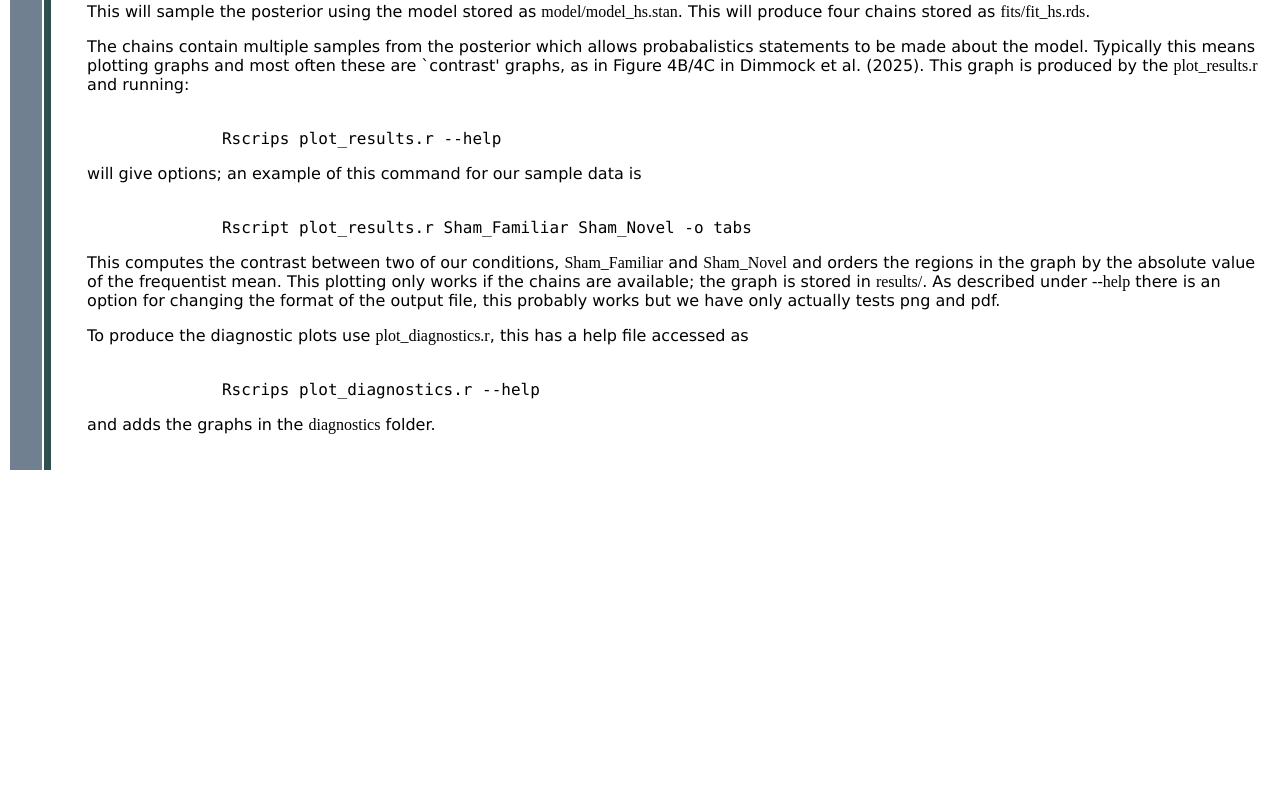
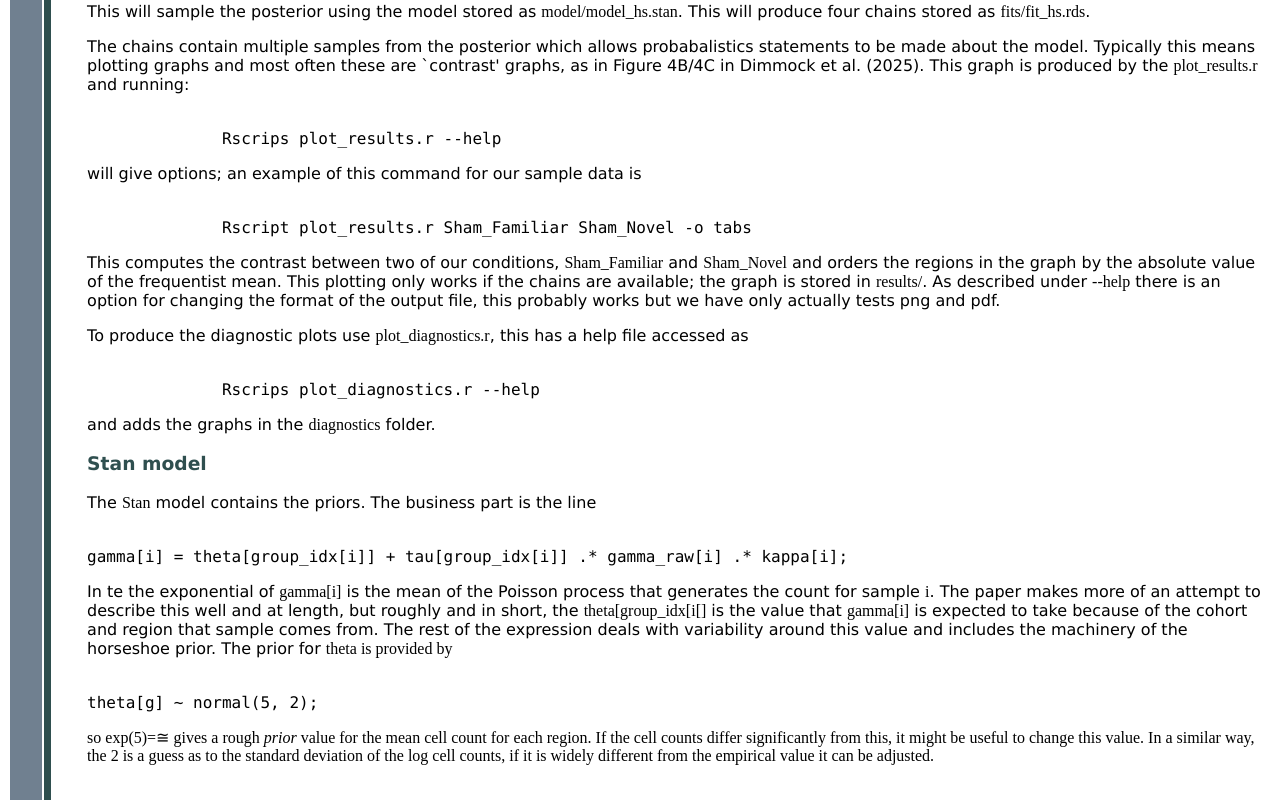
Before and after one commit to BayesianCellCounts/BayesianCellCounts.github.io, a plain HTML site: page r_example.html in a window 1280 px wide. Shown: the part 589-1399 px from the top of the page. Before the commit the page ends 1069 px from the top, so only its background shows below. Drawn offline with Linux system fonts and the light colour scheme; a web font is replaced by a local one.

Commit message:
add note on priors

```diff
--- a/r_example.html
+++ b/r_example.html
@@ -25,7 +25,6 @@
       <td width="15"></td>
       <td>
         <h1 style="color: darkslategrey">Bayesian Cell Counts</h1>
-
         <h2 style="color: darkslategrey">R example</h2>
 	<p>We have provided an example of our analysis that is hopefully easy to translate to other examples. This is in:</p>
 	<p><a href="https://github.com/BayesianCellCounts/R_example">github.com/BayesianCellCounts/R_example</a></p>
@@ -77,7 +76,27 @@ if the chains are available; the graph is stored in <span ttf>results/</span>. A
 	      Rscrips plot_diagnostics.r --help
 </code></pre>
 and adds the graphs in the <span ttf>diagnostics</span> folder.</p>
-        <p><br></p>
+        <h3 style="color: darkslategrey">Stan model</h3>
+	<p>The <span ttf>Stan</span> model contains the priors. The business part is the line
+<pre><code>
+gamma[i] = theta[group_idx[i]] + tau[group_idx[i]] .* gamma_raw[i] .* kappa[i];
+</code></pre> In te the exponential of <span ttf>gamma[i]</span> is
+the mean of the Poisson process that generates the count for
+sample <span ttf>i</span>. The paper makes more of an attempt to
+describe this well and at length, but roughly and in short,
+the <span ttf>theta[group_idx[i[]</span> is the value
+that <span ttf>gamma[i]</span> is expected to take because of the
+cohort and region that sample comes from. The rest of the expression
+deals with variability around this value and includes the machinery of
+the horseshoe prior. The prior for <span ttf>theta</stan> is provided by
+<pre><code>
+theta[g] ~ normal(5, 2);
+</code></pre> so exp(5)=<span>&#8773;</span> gives a
+rough <i>prior</i> value for the mean cell count for each region. If
+the cell counts differ significantly from this, it might be useful to
+change this value. In a similar way, the 2 is a guess as to the
+standard deviation of the log cell counts, if it is widely different from the empirical value it can be adjusted.</p>
+	<p><br></p>
       </td>
     </tr>
   </tbody>
```
